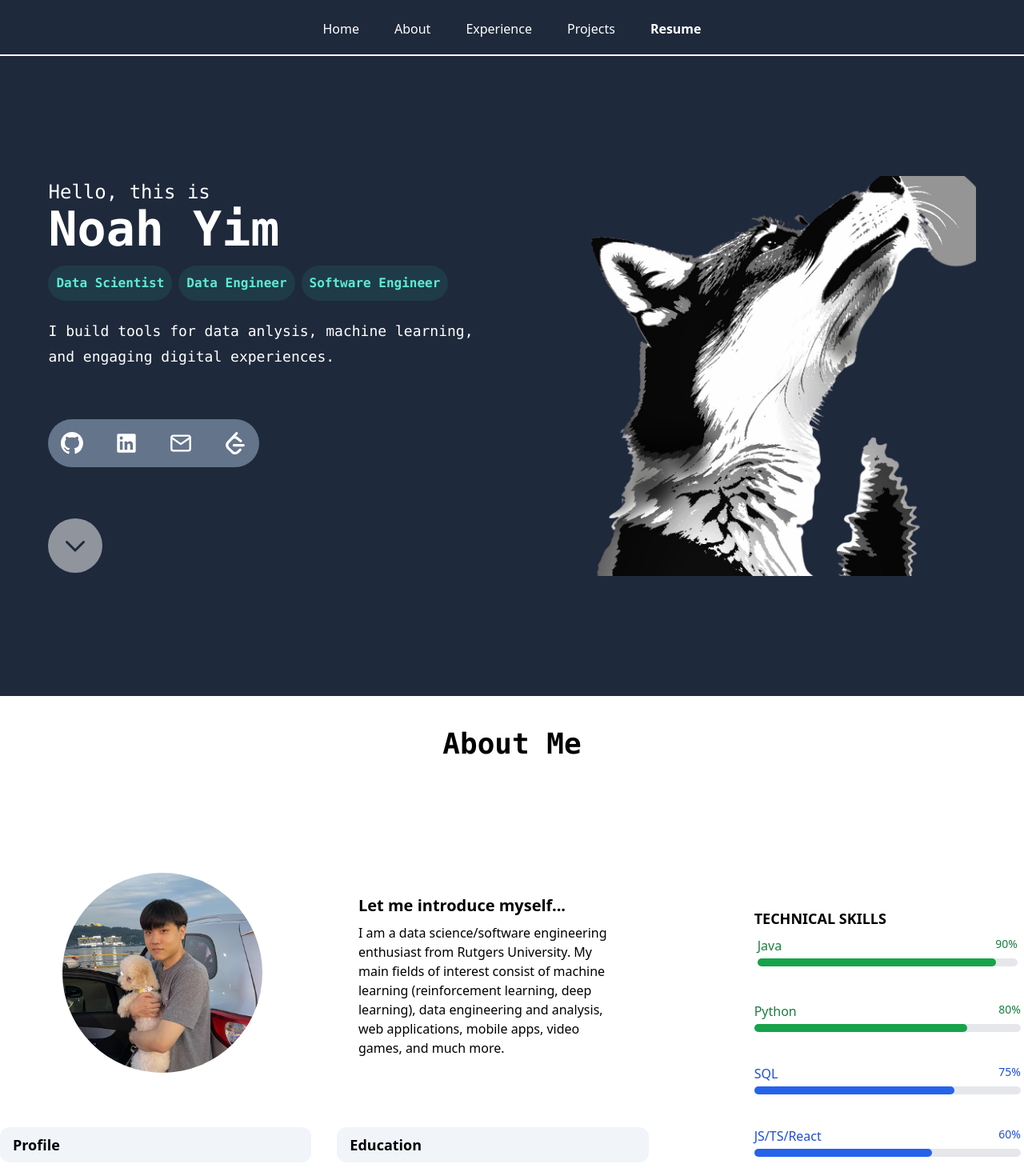
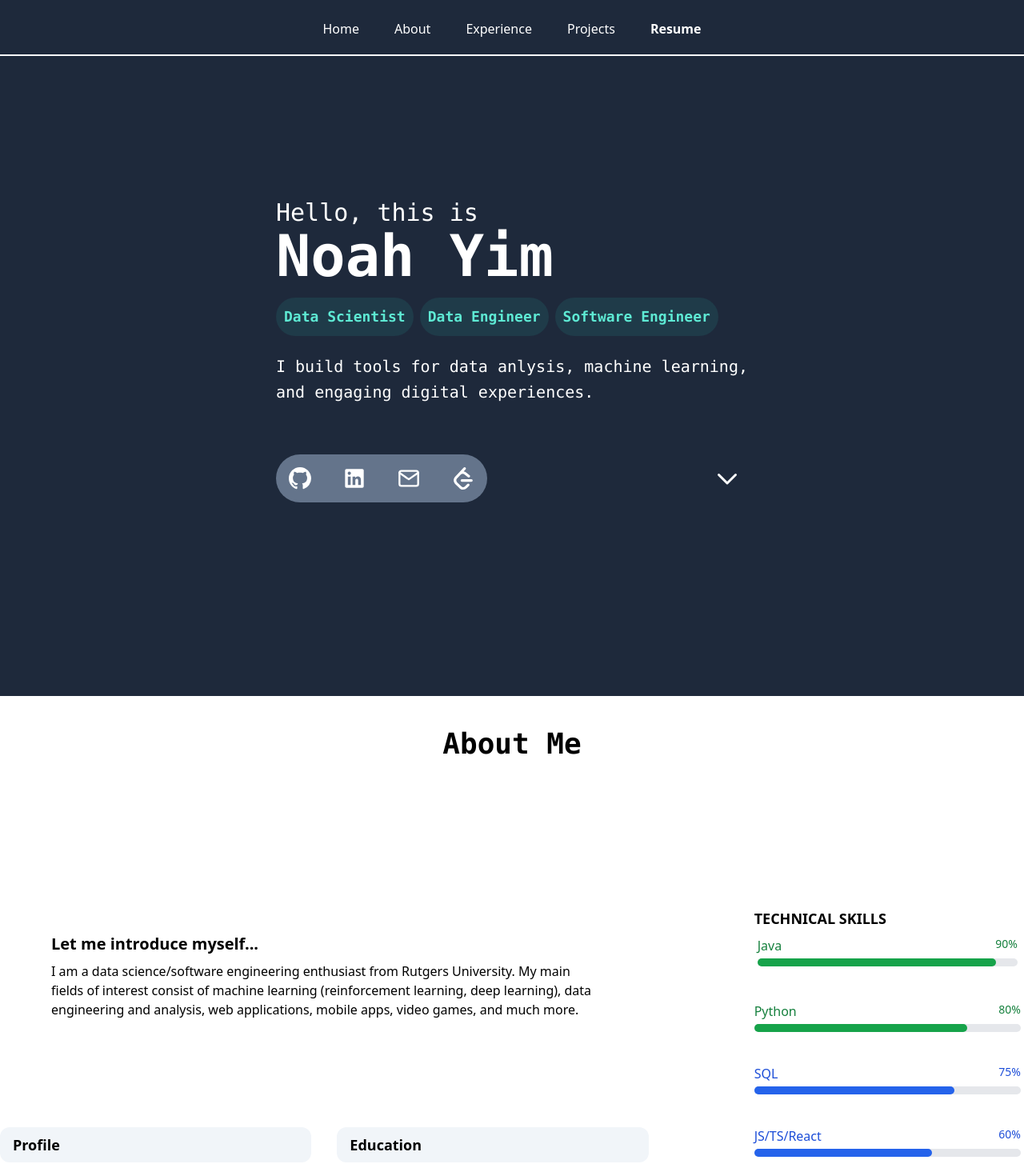
Before and after one commit to seokyim8/personal_website, a React app in the folder portfolio/frontend/: page / in a window 1280 px wide. Shown: the top 1470 px of the page at 80% size. Built offline with nearby package versions, Linux system fonts and the light colour scheme; the HTML template or start-up script is replaced by a standard one.

Commit message:
Fix positiong issues with the chess project

```diff
--- a/portfolio/frontend/src/components/AboutMe.tsx
+++ b/portfolio/frontend/src/components/AboutMe.tsx
@@ -15,15 +15,15 @@ const AboutMe = () => {
         <div id="about_me" className="flex flex-col">
             <div className={"text-4xl font-semibold flex justify-center font-mono w-full mt-54 py-10 mb-16 transition duration-500 " + (inView2 ? "about_me_passed" : "")}>About Me</div>
             <div className="grid max-w-7xl grid-cols-1 grid-rows-5 md:grid-cols-3 md:grid-rows-3 font-sans mx-auto my-auto gap-x-32 gap-y-8" ref={ref2}>
-                <div className="row-span-1 col-span-1 md:col-span-2 grid grid-cols-1 grid-rows-2 md:grid-rows-1 grid-flow-col md:grid-flow-row md:grid-cols-2">
-                    <div className="mx-auto my-auto">
+                <div className="row-span-1 col-span-1 md:col-span-2 flex items-center px-16">
+                    {/* <div className="mx-auto my-auto">
                         <img src="/static/images/profile_picture.jpg" alt="profile_image" className="rounded-full my-auto" width={250} />
-                    </div>
+                    </div> */}
                     <div className="mx-auto md:my-auto">
                         <div className="font-bold text-xl py-2">
                             Let me introduce myself...
                         </div>
-                        <div className="max-w-80">
+                        <div className="">
                             I am a data science/software engineering enthusiast from Rutgers University.
                             My main fields of interest consist of machine learning (reinforcement learning, deep learning), data engineering and analysis, web applications,
                             mobile apps, video games, and much more.
--- a/portfolio/frontend/src/components/Profile.tsx
+++ b/portfolio/frontend/src/components/Profile.tsx
@@ -5,10 +5,10 @@ const Profile = () => {
     return (
         <div id="home" className="bg-slate-800 antialiased w-full h-screen flex flex-col justify-center selection:bg-teal-300 text-white" transition-style="in:circle:hesitate">
             <div className="flex flex-row justify-center gap-32">
-                <div className="text-2xl font-mono flex flex-col justify-center fill-animation">
+                <div className="text-3xl font-mono flex flex-col justify-center fill-animation">
                     <p>Hello, this is</p>
-                    <p className="font-semibold text-6xl mb-4">Noah Yim</p>
-                    <div className="text-base font-semibold w-full flex flex-row gap-2" transition-style="appear">
+                    <p className="font-semibold text-7xl mb-4">Noah Yim</p>
+                    <div className="font-semibold w-full flex flex-row gap-2 text-lg" transition-style="appear">
                         <div className="rounded-full text-teal-300 bg-teal-400/10 hover:brightness-150 p-2.5 max-w-fit">
                             Data Scientist
                         </div>
@@ -19,18 +19,20 @@ const Profile = () => {
                             Software Engineer
                         </div>
                     </div>
-                    <span className="text-lg mt-6 typed">I build tools for data anlysis, machine learning, </span>
-                    <span className="text-lg mt-1 typed-delayed">and engaging digital experiences.</span>
-                    <HorizontalBar />
-                    <a href="#about_me" className="rounded-full bg-white opacity-50 w-fit h-fit p-4 flex flex-row justify-center" transition-style="appear_half">
-                        <svg className="w-9 h-9 text-gray-800 dark:text-white" aria-hidden="true" xmlns="http://www.w3.org/2000/svg" width="24" height="24" fill="none" viewBox="0 0 24 24">
-                            <path stroke="currentColor" strokeLinejoin="round" strokeLinecap="round" strokeWidth="2" d="m19 9-7 7-7-7" />
-                        </svg>
-                    </a>
+                    <span className="text-xl mt-6 typed">I build tools for data anlysis, machine learning, </span>
+                    <span className="text-xl mt-1 typed-delayed">and engaging digital experiences.</span>
+                    <div className="flex flex-row justify-between">
+                        <HorizontalBar />
+                        <a href="#about_me" className="my-auto rounded-full w-fit h-fit p-2 flex flex-row justify-center" transition-style="appear_half">
+                            <svg className="w-9 h-9 text-white" aria-hidden="true" xmlns="http://www.w3.org/2000/svg" width="22" height="22" fill="none" viewBox="0 0 24 24">
+                                <path stroke="currentColor" strokeLinejoin="round" strokeLinecap="round" strokeWidth="2" d="m19 9-7 7-7-7" />
+                            </svg>
+                        </a>
+                    </div>
                 </div>
-                <div className="flex flex-col justify-center">
+                {/* <div className="flex flex-col justify-center">
                     <img src="/static/images/fox_image.png" width={500} className="z-10"/>
-                </div>
+                </div> */}
             </div>
         </div>
     );
--- a/portfolio/frontend/src/components/Projects.tsx
+++ b/portfolio/frontend/src/components/Projects.tsx
@@ -227,8 +227,10 @@ const Projects = ({ projectClicked, setProjectClicked }) => {
                 {/* Fifth Project */}
                 <button id="fifth_project" className={"flex flex-col justify-evenly bg-white shadow-md rounded-xl duration-500 \
                 hover:scale-110 hover:shadow-xl h-96 w-96 pb-2 " + (projectClicked ? "opacity-20" : "opacity-100")} onClick={toggle_project_details}>
-                    <img src="/static/images/black_knight.png"
-                        alt="Product" className="h-80 object-cover rounded-t-xl p-24" />
+                    <div className="flex flex-col justify-center h-80 mx-auto">
+                        <img src="/static/images/black_knight.png"
+                            alt="Product" className="h-48 w-48 rounded-t-xl p-2" />
+                    </div>
                     <div className="px-4 py-2 flex flex-col">
                         <p className="text-lg font-bold text-black capitalize font-mono flex flex-row justify-start">Chess on Android</p>
                         <span className="text-gray-400 mr-3 text-xs capitalize font-mono flex flex-row justify-start">Java, Android Studio</span>
--- a/portfolio/frontend/static/css/styles.css
+++ b/portfolio/frontend/static/css/styles.css
@@ -38,7 +38,7 @@ html {
 
 [transition-style="appear_half"] {
   animation: 3s cubic-bezier(.25, 1, .30, 1) appear_half both;
-  animation-delay: 1.3s;
+  animation-delay: 2.2s;
 }
 
 @keyframes typing {
```
Also changed, not shown: portfolio/frontend/static/frontend/main.js.
